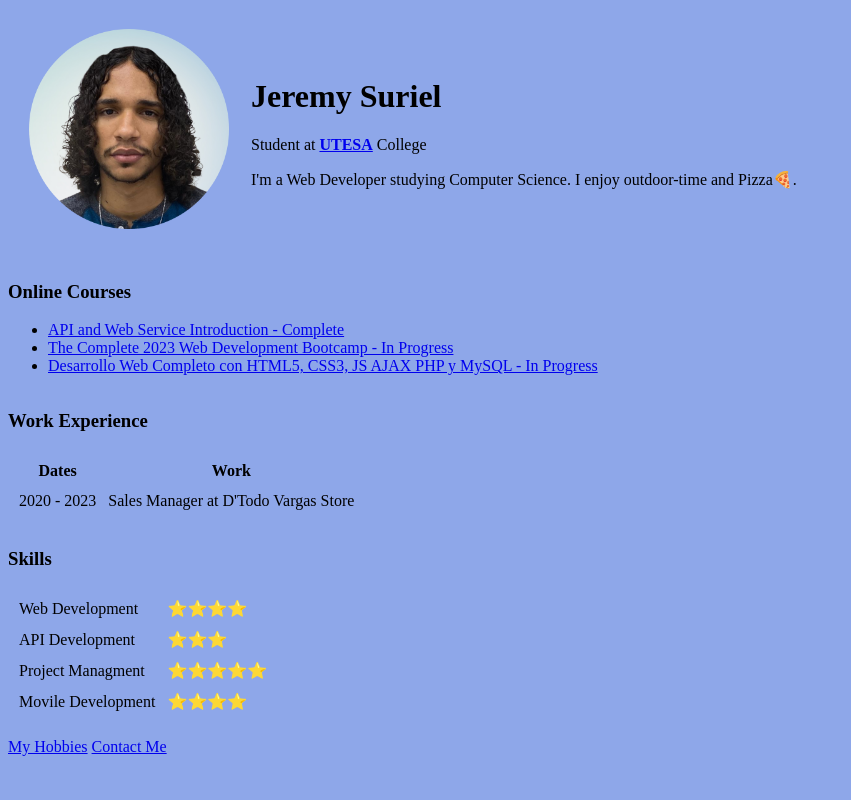
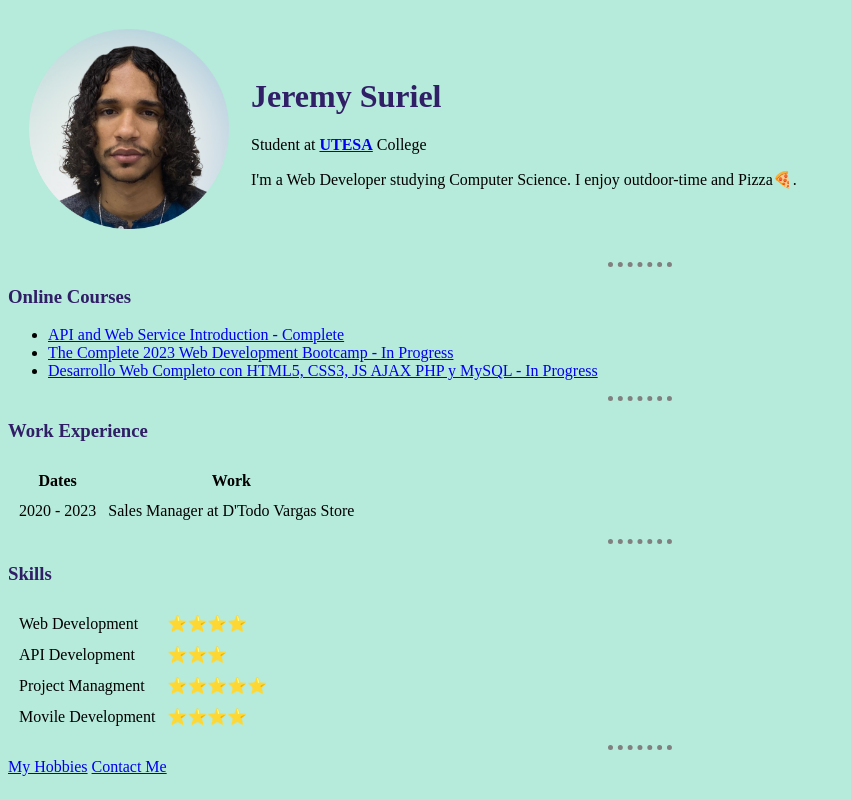
Before and after one commit to COPY0096/CV, a plain HTML site: page index.html in a window 1280 px wide. Shown: the whole page, without its empty margins (0-851 px from the left). Drawn offline with Linux system fonts and the light colour scheme.

Commit message:
Added external global css

```diff
--- /dev/null
+++ b/css/styles.css
@@ -0,0 +1,21 @@
+body{
+    background-color: #B6EADA;
+
+}
+
+hr{
+
+    border-style: none;
+    border-top-style: dotted;
+    border-color: grey;
+    border-width: 5px;
+    width: 5%;
+}
+
+h1{
+    color: #301E67;
+}
+
+h3{
+    color: #301E67;
+}
--- a/index.html
+++ b/index.html
@@ -5,21 +5,7 @@
     <meta http-equiv="X-UA-Compatible" content="IE=edge">
     <meta name="viewport" content="width=device-width, initial-scale=1.0">
     <title>Jeremy's Pesonal Site</title>
-
-    <style>
-        body{
-            background-color: #8EA7E9;
-        }
-        hr{
-
-            border-style: none;
-            border-right-style: dotted;
-            border-color: grey;
-            border-width: 5px;
-            width: 5%;
-        }
-
-    </style>
+    <link rel="stylesheet" href="css/styles.css">
 </head>
 
 <body>
```
Also changed, not shown: contact-me.html (+1 -0 lines), hobbies.html (+1 -0 lines).
